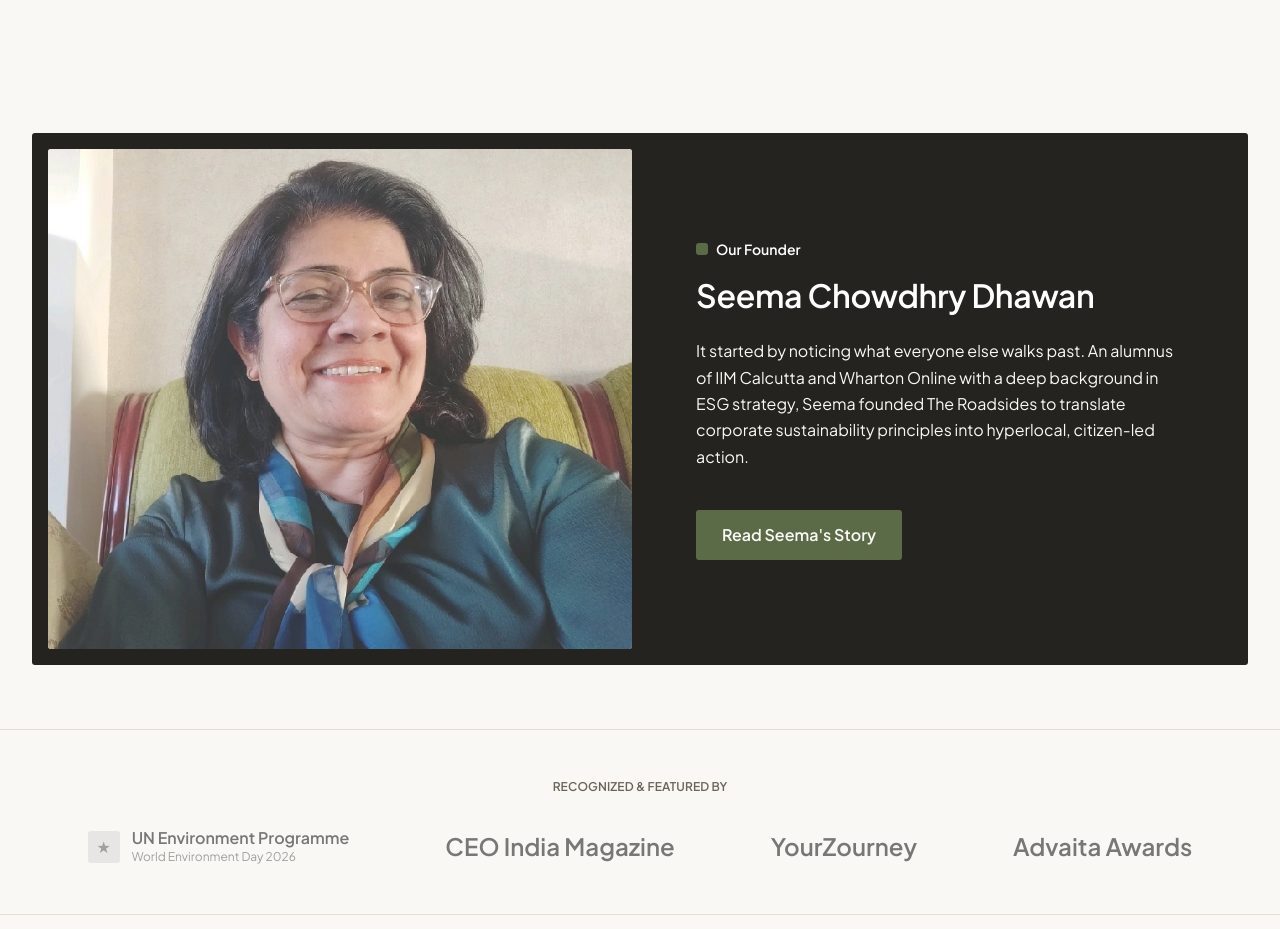
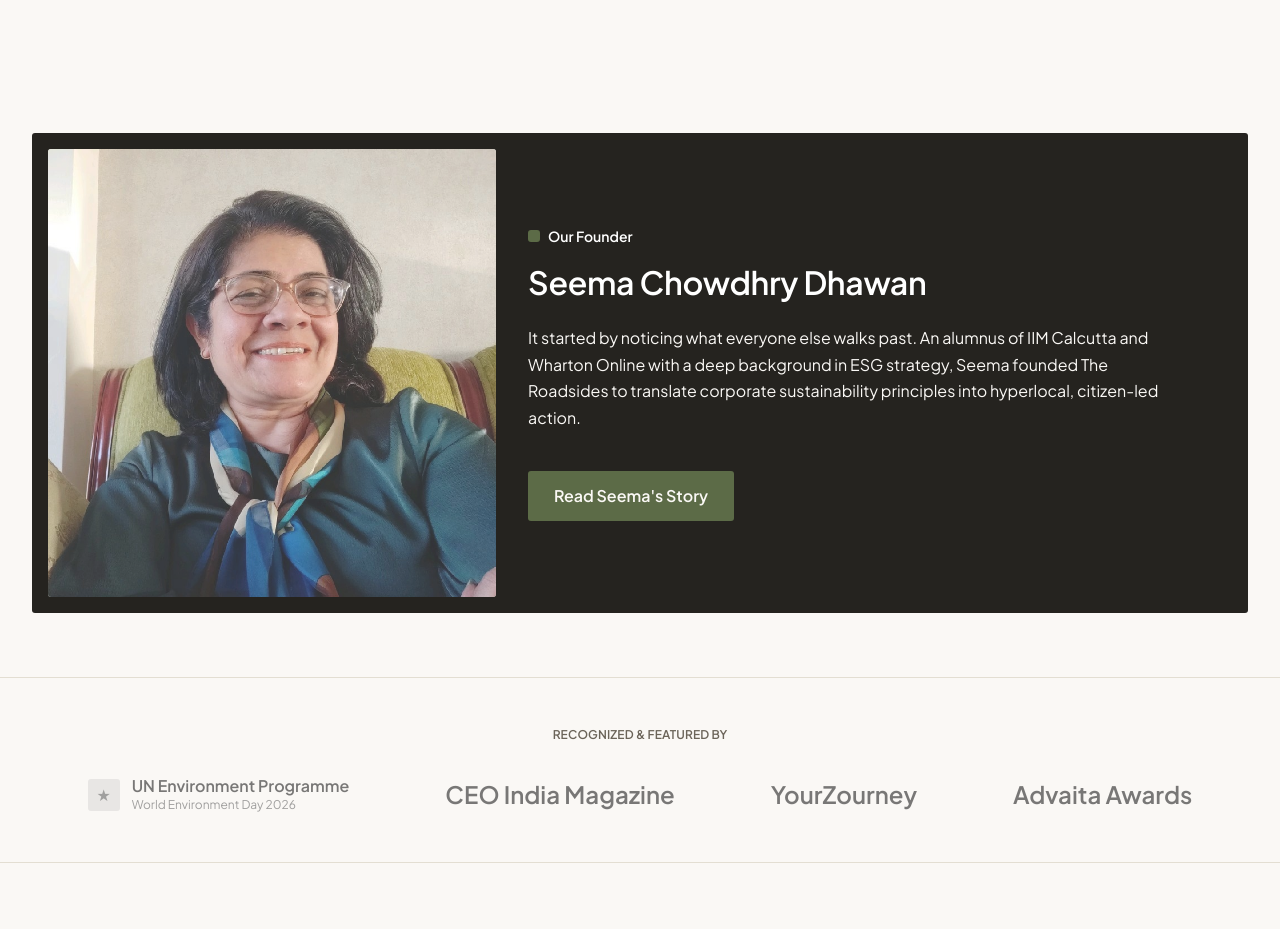
Before and after one commit to AnshKapila/TheRoadsides, a Next.js app: page / in a window 1280 px wide. Shown: the part 1580-2509 px from the top of the page. Built offline with nearby package versions, Linux system fonts and the light colour scheme.

Commit message:
Resize Founder Spotlight section to 60vh and keep image square

```diff
--- a/src/app/page.tsx
+++ b/src/app/page.tsx
@@ -91,11 +91,11 @@ export default function Home() {
       {/* 5. Founder Spotlight */}
       <section className="py-[64px] px-[32px]">
         <div className="container mx-auto max-w-7xl">
-          <div className="bg-[var(--charcoal)] rounded-[3px] p-[16px] grid grid-cols-1 md:grid-cols-2 gap-[16px]">
-            <div className="bg-[var(--white)] rounded-[3px] min-h-[500px] flex items-center justify-center relative overflow-hidden">
+          <div className="bg-[var(--charcoal)] rounded-[3px] p-[16px] flex flex-col md:flex-row gap-[32px] h-auto lg:h-[60vh]">
+            <div className="bg-[var(--white)] rounded-[3px] w-full md:w-auto md:h-full aspect-square relative overflow-hidden shrink-0 mx-auto md:mx-0">
               <Image src="/founder.jpg" alt="Founder" fill className="object-cover opacity-80" unoptimized />
             </div>
-            <div className="p-[48px] flex flex-col justify-center">
+            <div className="py-[32px] md:py-[0] md:pr-[48px] flex flex-col justify-center flex-grow overflow-y-auto">
               <div className="flex items-center gap-[8px] mb-[16px]">
                 <span className="w-3 h-3 rounded-[3px] bg-[var(--moss)]" />
                 <span className="text-[var(--white)] font-semibold text-[14px]">Our Founder</span>
```
